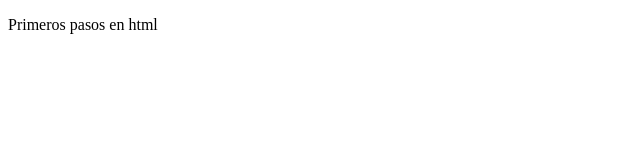
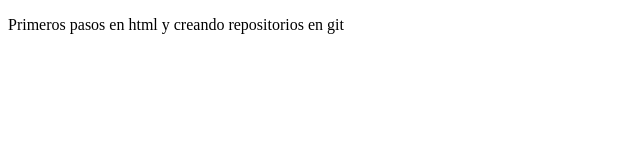
Before and after one commit to enmancur/projectoDemoCursoPrework, a plain HTML site: page index.html in a window 1280 px wide. Shown: the whole page, without its empty margins (0-640 px from the left). Drawn offline with Linux system fonts and the light colour scheme.

Commit message:
cambios agregados al primer repositorio

```diff
--- a/index.html
+++ b/index.html
@@ -10,7 +10,7 @@
 </head>
 <body>
     <p>
-        Primeros pasos en html
+        Primeros pasos en html y creando repositorios en git
     </p>
 </body>
 </html>
```
Also changed, not shown: 3 other files.
